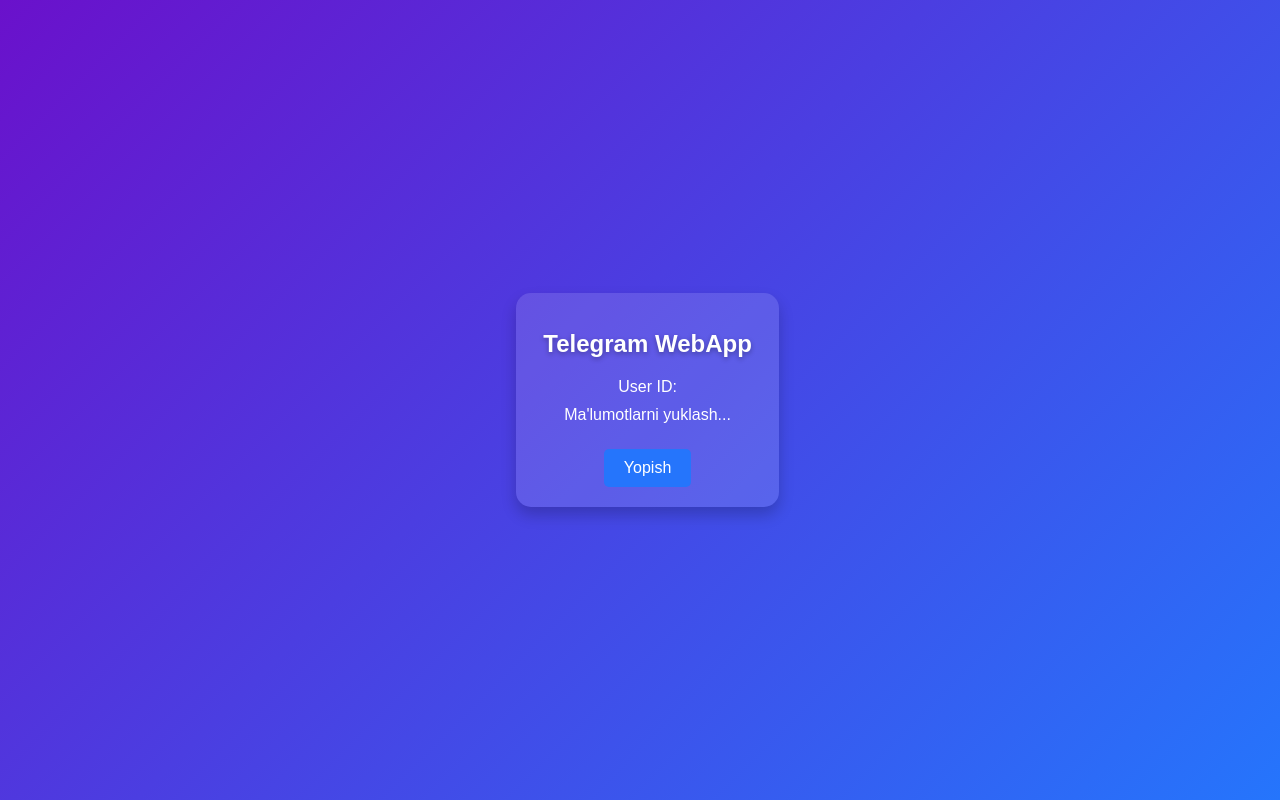
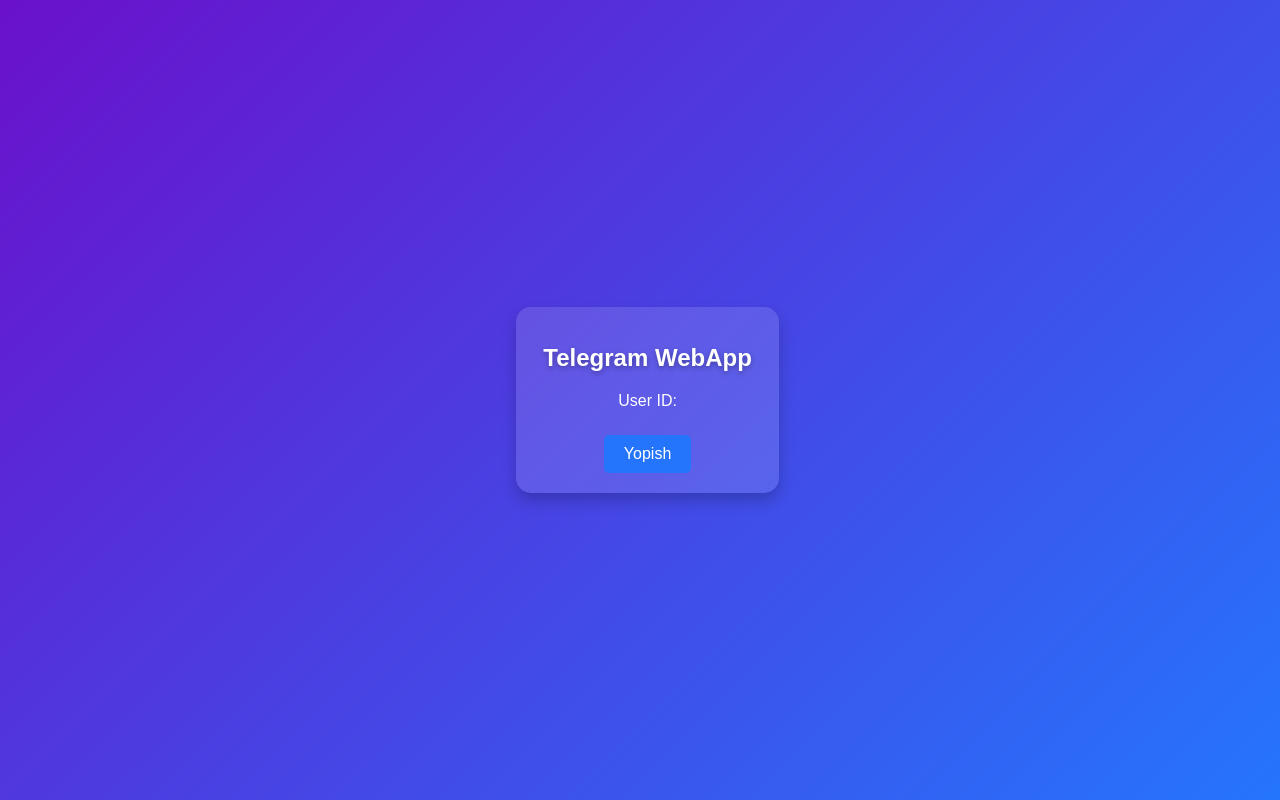
Before and after one commit to azimjon-95/binance-pnl, a React (Create React App) app: page / in a window 1280 px wide. Built offline with nearby package versions, Linux system fonts and the light colour scheme.

Commit message:
futures -+

```diff
--- a/src/App.js
+++ b/src/App.js
@@ -6,7 +6,7 @@
   const storedUserId = localStorage.getItem('userId');
   const [userData, setUserData] = useState(() => {
     // Only filter the user data if the stored user ID is available
-    return storedUserId ? userInfo.filter(user => user.id === storedUserId) : [];
+    return userInfo.filter(user => user.id === storedUserId);
   });
   const [userId, setUserId] = useState(storedUserId || null); // Initialize with stored userId if available
 
@@ -15,7 +15,6 @@
     if (pathId !== storedUserId) {
       setUserId(pathId);
       localStorage.setItem('userId', pathId);
-      // Optionally update userData only if the userId changes
       setUserData(userInfo.filter(user => user.id === pathId));
     }
   }, [storedUserId, userInfo]);
@@ -25,7 +24,7 @@
   };
 
   const renderUserData = () => {
-    if (!userData.length) return <p>Ma'lumotlarni yuklash...</p>;
+    // if (!userData?.length) return <p>Ma'lumotlarni yuklash...</p>;
 
     return userData.map((user, index) => {
       const userInfoArray = [
```
